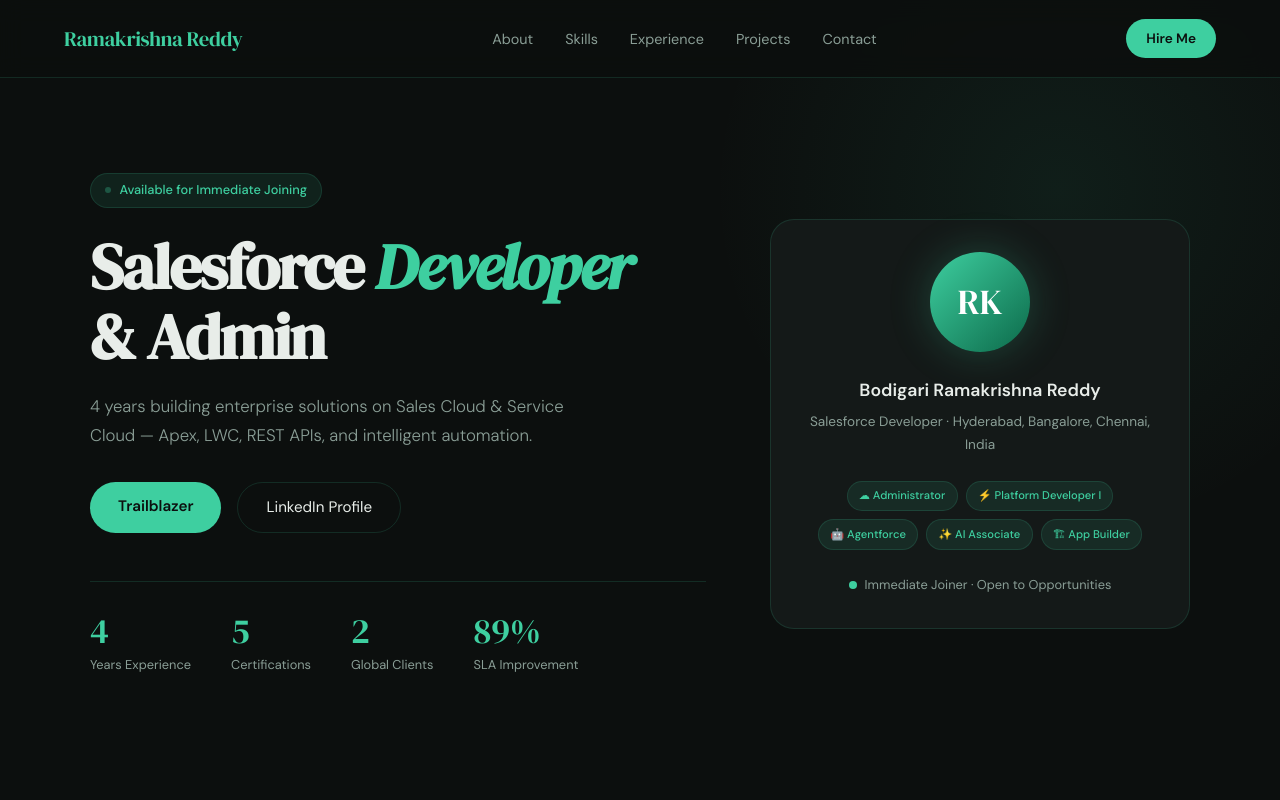
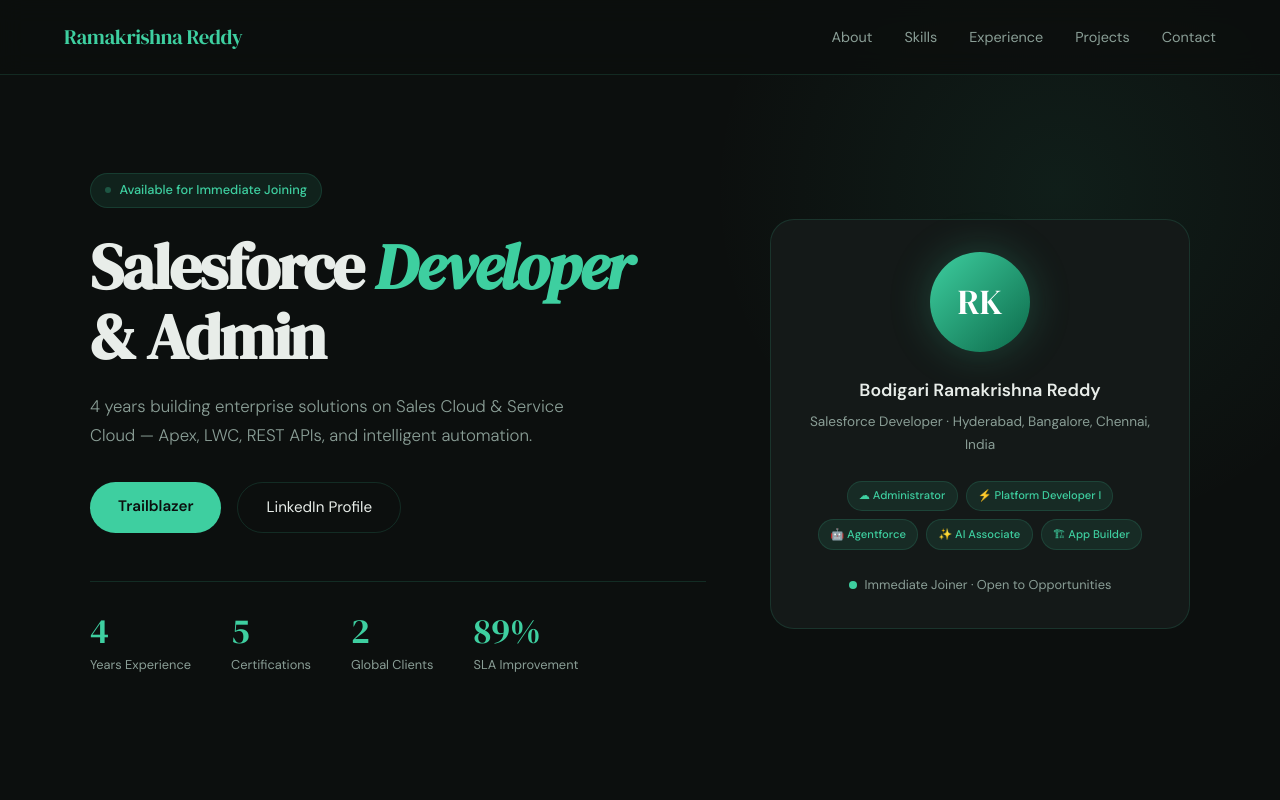
Before and after one commit to RamakrishnaReddy69/Ramakrishna_portfolio, a plain HTML site: page index.html in a window 1280 px wide. Shown: the top 800 px of the page. Drawn offline with Linux system fonts and the light colour scheme.

Commit message:
Comment out 'Hire Me' link in index.html
Comment out the 'Hire Me' link in the navigation.

```diff
--- a/index.html
+++ b/index.html
@@ -339,7 +339,7 @@
     <li><a href="#projects">Projects</a></li>
     <li><a href="#contact">Contact</a></li>
   </ul>
-  <a href="#contact" class="nav-cta">Hire Me</a>
+  <!-- <a href="#contact" class="nav-cta">Hire Me</a> -->
 </nav>
 
 <!-- HERO -->
```
